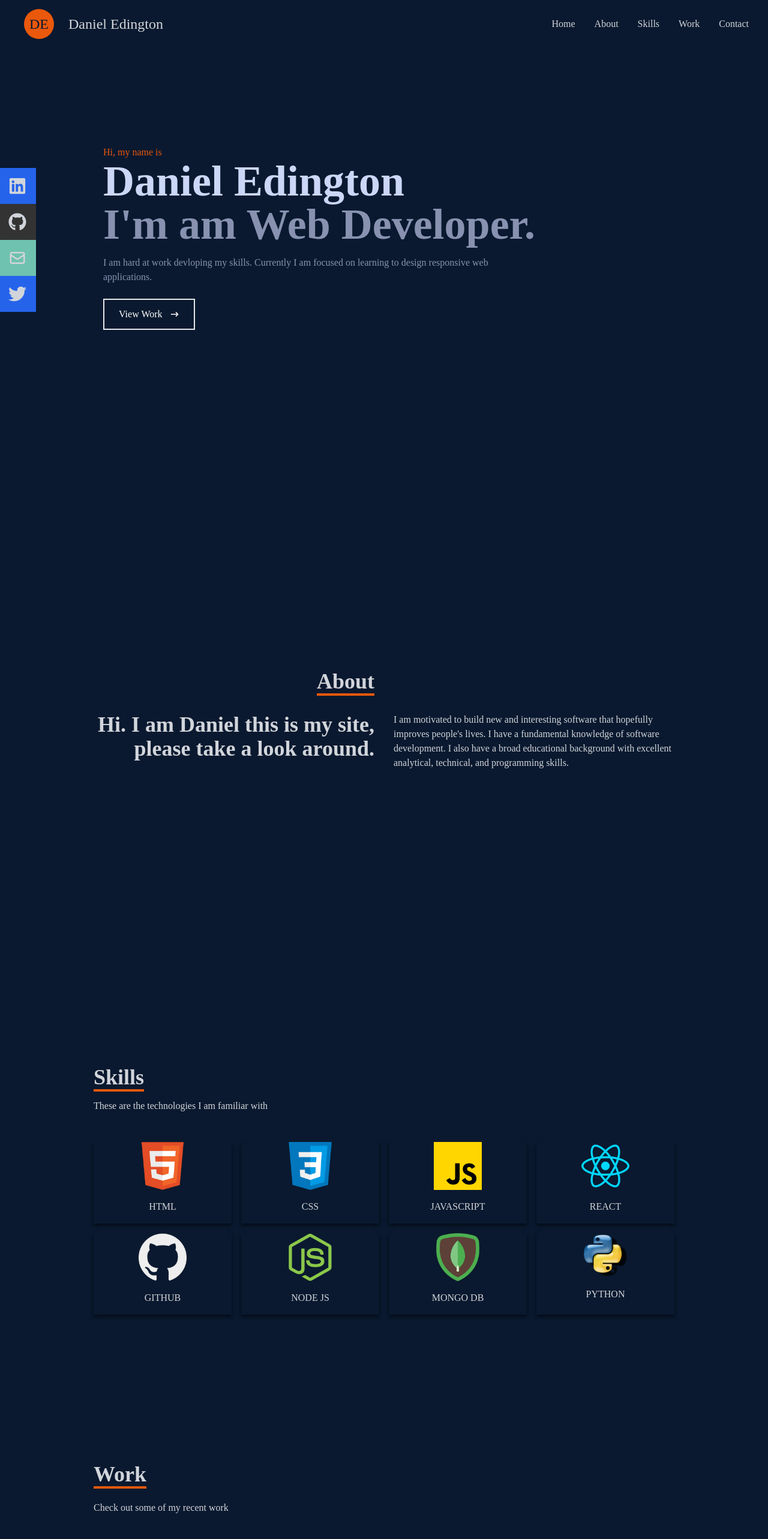
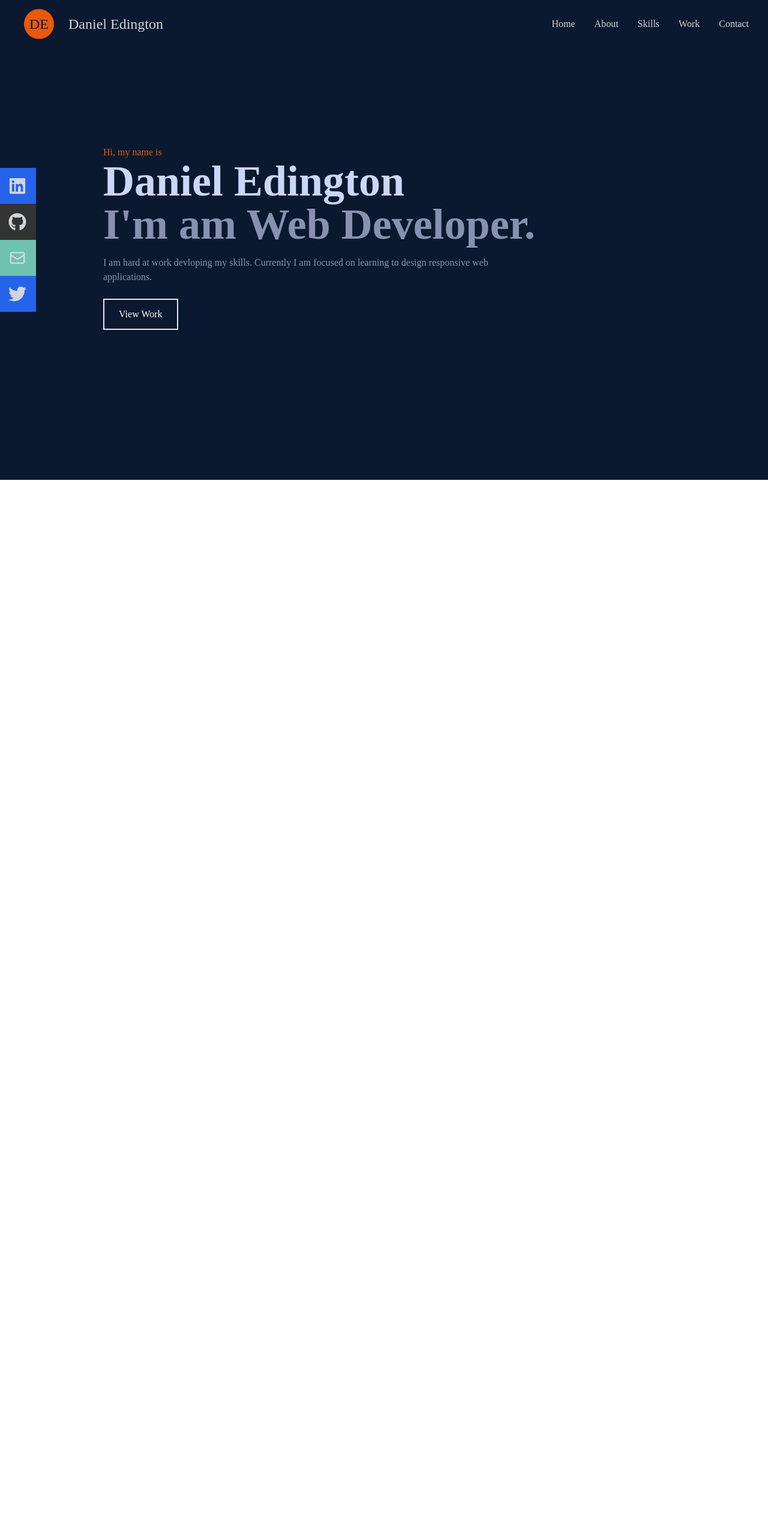
Before and after one commit to dgedington/react-profile-website, a React (Create React App) app: page / in a window 1280 px wide. Shown: the top 2566 px of the page at 60% size. After the commit the page ends 800 px from the top, so only its background shows below. Built offline with nearby package versions, Linux system fonts and the light colour scheme.

Commit message:
Added routing

```diff
--- a/package.json
+++ b/package.json
@@ -7,6 +7,7 @@
     "react": "^18.1.0",
     "react-dom": "^18.1.0",
     "react-icons": "^4.3.1",
+    "react-router-dom": "^6.3.0",
     "react-scripts": "5.0.1",
     "react-scroll": "^1.8.7"
   },
--- a/src/App.js
+++ b/src/App.js
@@ -1,3 +1,4 @@
+import { Routes, Route } from 'react-router-dom';
 import About from "./components/About";
 import Contact from "./components/Contact";
 import Home from "./components/Home";
@@ -10,11 +11,13 @@ function App() {
   return (
     <div>
       <Navbar />
-      <Home />
-      <About />
-      <Skills />
-      <Work />
-      <Contact />
+      <Routes>
+        <Route exact path="/" element={<Home/>}/>
+        <Route exact path="/about" element={<About/>}/>
+        <Route exact path="/skills" element={<Skills/>}/>
+        <Route exact path="/work" element={<Work/>}/>
+        <Route exact path="/contact" element={<Contact/>}/>
+      </Routes>
     </div>
   );
 }
--- a/src/components/Home.jsx
+++ b/src/components/Home.jsx
@@ -1,5 +1,5 @@
 import React from 'react';
-import { HiArrowNarrowRight } from 'react-icons/hi';
+import { Link } from 'react-router-dom';
 
 const Home = () => {
   return (
@@ -19,10 +19,7 @@ const Home = () => {
         </p>
         <div>
           <button className='text-white group border-2 px-6 py-3 my-2 flex items-center hover:bg-orange-600 hover:border-orange-600'>
-            View Work
-            <span className='group-hover:rotate-90 duration-300'>
-              <HiArrowNarrowRight className='ml-3 ' />
-            </span>
+            <Link to='/work'>View Work</Link>
           </button>
         </div>
       </div>
--- a/src/components/Navbar.jsx
+++ b/src/components/Navbar.jsx
@@ -7,7 +7,8 @@ import {
   FaTwitter
 } from 'react-icons/fa';
 import { HiOutlineMail } from 'react-icons/hi';
-import { Link } from 'react-scroll';
+import { Link } from 'react-router-dom';
+
 
 const Navbar = () => {
   const [nav, setNav] = useState(false);
@@ -23,27 +24,27 @@ const Navbar = () => {
       {/* menu */}
       <ul className='hidden md:flex'>
         <li>
-          <Link to='home' smooth={true} duration={500}>
+          <Link to='/'>
             Home
           </Link>
         </li>
         <li>
-          <Link to='about' smooth={true} duration={500}>
+          <Link to='/about'>
             About
           </Link>
         </li>
         <li>
-          <Link to='skills' smooth={true} duration={500}>
+          <Link to='/skills'>
             Skills
           </Link>
         </li>
         <li>
-          <Link to='work' smooth={true} duration={500}>
+          <Link to='/work'>
             Work
           </Link>
         </li>
         <li>
-          <Link to='contact' smooth={true} duration={500}>
+          <Link to='/contact'>
             Contact
           </Link>
         </li>
--- a/src/index.js
+++ b/src/index.js
@@ -1,11 +1,14 @@
 import React from 'react';
 import ReactDOM from 'react-dom/client';
+import { BrowserRouter } from 'react-router-dom';
 import './index.css';
 import App from './App';
 
 const root = ReactDOM.createRoot(document.getElementById('root'));
 root.render(
   <React.StrictMode>
-    <App />
+    <BrowserRouter>
+      <App />
+    </BrowserRouter>
   </React.StrictMode>
 );
```
Also changed, not shown: 1 other file (tests, documents, lock files or other folders).
